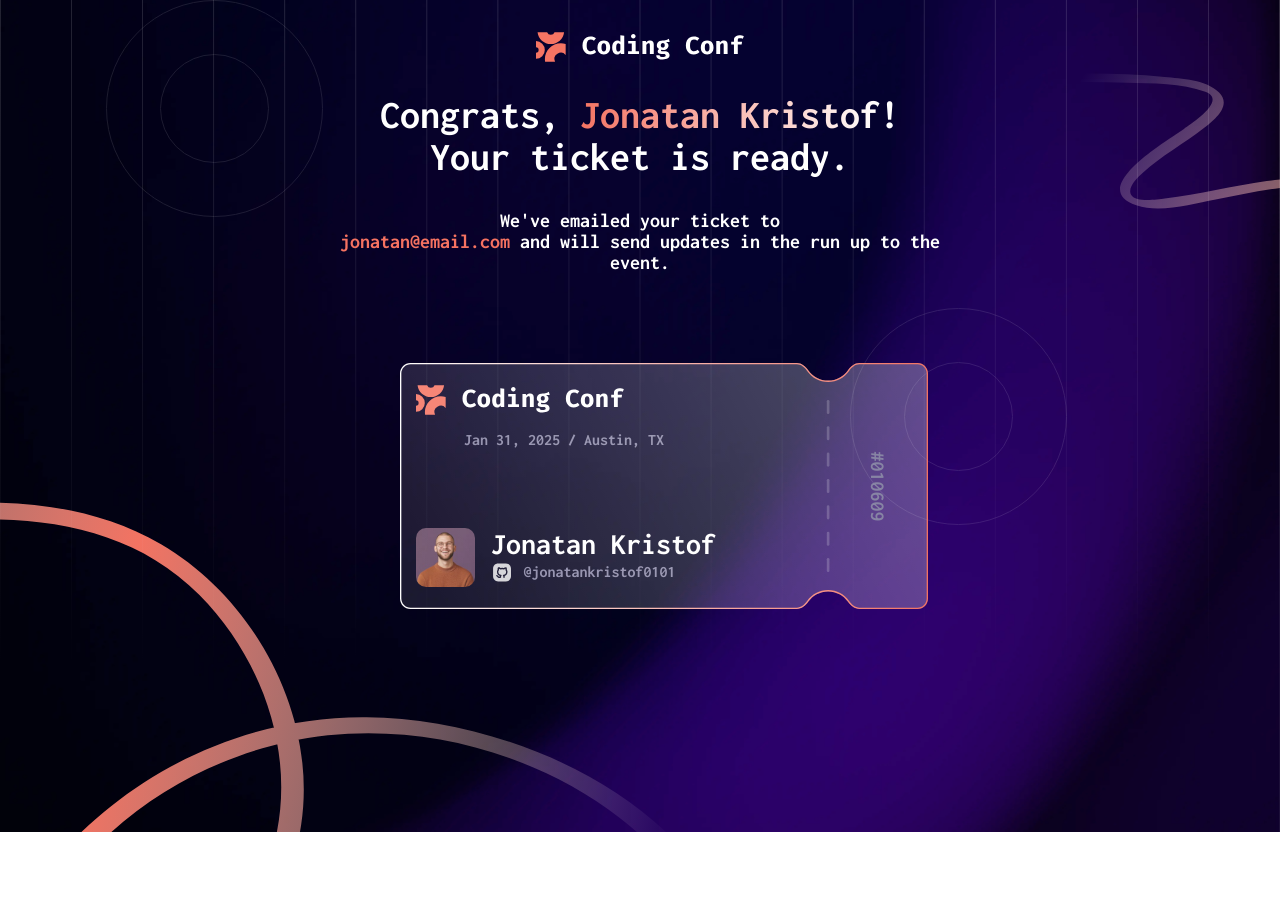
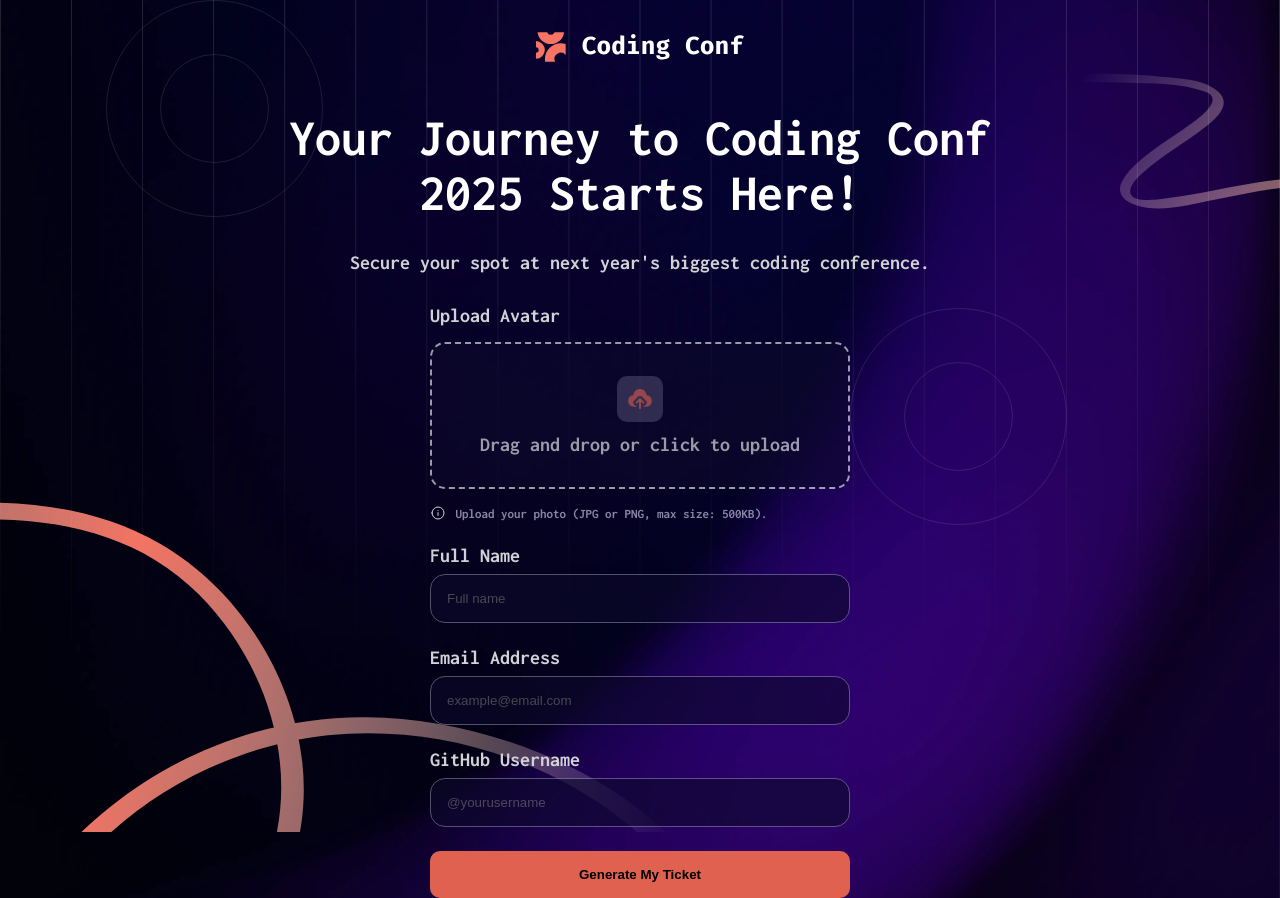
Before and after one commit to REAPERali00/Frontend-Mentor, a React (Vite) app in the folder conference-ticket/: page / in a window 1280 px wide. Before the commit the page ends 832 px from the top, so only its background shows below. Built offline with nearby package versions, Linux system fonts and the light colour scheme.

Commit message:
form input

```diff
--- a/conference-ticket/src/App.tsx
+++ b/conference-ticket/src/App.tsx
@@ -10,8 +10,8 @@ function App() {
       <div className="logo flex-center">
         <img src={logo} alt="logo" />
       </div>
-      {/* <Form /> */}
-      <Ticket />
+      <Form />
+      {/* <Ticket /> */}
     </div>
   );
 }
--- a/conference-ticket/src/pages/Form/Form.tsx
+++ b/conference-ticket/src/pages/Form/Form.tsx
@@ -1,7 +1,25 @@
 import "./Form.css";
+import { useState } from "react";
 import upload_icon from "../../assets/images/icon-upload.svg";
 import info_icon from "../../assets/images/icon-info.svg";
+
+interface Form {
+  name: string;
+  email: string;
+  userId: string | number;
+}
+
 export default function Form() {
+  const [inputs, setInputs] = useState<Form>({
+    name: "",
+    email: "",
+    userId: "",
+  });
+
+  const handleChange = (e: React.ChangeEvent<HTMLInputElement>) => {
+    setInputs({ ...inputs, [e.target.name]: e.target.value });
+  };
+
   return (
     <section className="form flex-center flex-col">
       <h1 className="form-heading">
@@ -24,15 +42,37 @@ export default function Form() {
         </div>
         {/* <HandleUpload /> */}
         <label>Full Name </label>
-        <input className="form-input" type="text" />
+        <input
+          name="name"
+          className="form-input"
+          type="text"
+          value={inputs.name}
+          placeholder="Full name"
+          onChange={handleChange}
+        />
         <label>Email Address</label>
-        <input className="form-input" type="email" value="example@email.com" />
+        <input
+          name="email"
+          className="form-input"
+          type="email"
+          value={inputs.email}
+          placeholder="example@email.com"
+          onChange={handleChange}
+        />
         <label>GitHub Username</label>
-        <input className="form-input" type="text" value="@yourusername" />
+        <input
+          name="userId"
+          className="form-input"
+          type="text"
+          value={inputs.userId}
+          placeholder="@yourusername"
+          onChange={handleChange}
+        />
         <input
           className="form-submit"
           type="submit"
           value="Generate My Ticket"
+          onChange={handleChange}
         />
       </form>
     </section>
```
